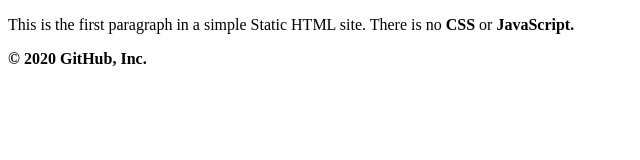
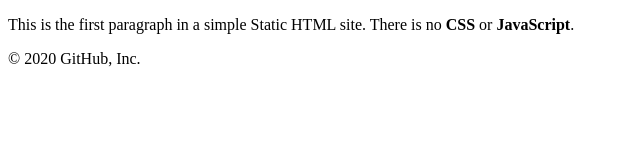
Before and after one commit to ahmedfaro2/static, a plain HTML site: page index.html in a window 1280 px wide. Shown: the full height of the page, 0-640 px from the left. Drawn offline with Linux system fonts and the light colour scheme.

Commit message:
Update index.html

```diff
--- a/index.html
+++ b/index.html
@@ -4,7 +4,7 @@
     <title>Static HTML Site</title>
   </head>
   <body>
-    <p>This is the first paragraph in a simple Static HTML site. There is no <b>CSS</b> or <b>JavaScript</script>.</p>
+    <p>This is the first paragraph in a simple Static HTML site. There is no <b>CSS</b> or <b>JavaScript</b>.</p>
   </body>
 </html>
 © 2020 GitHub, Inc.
```
